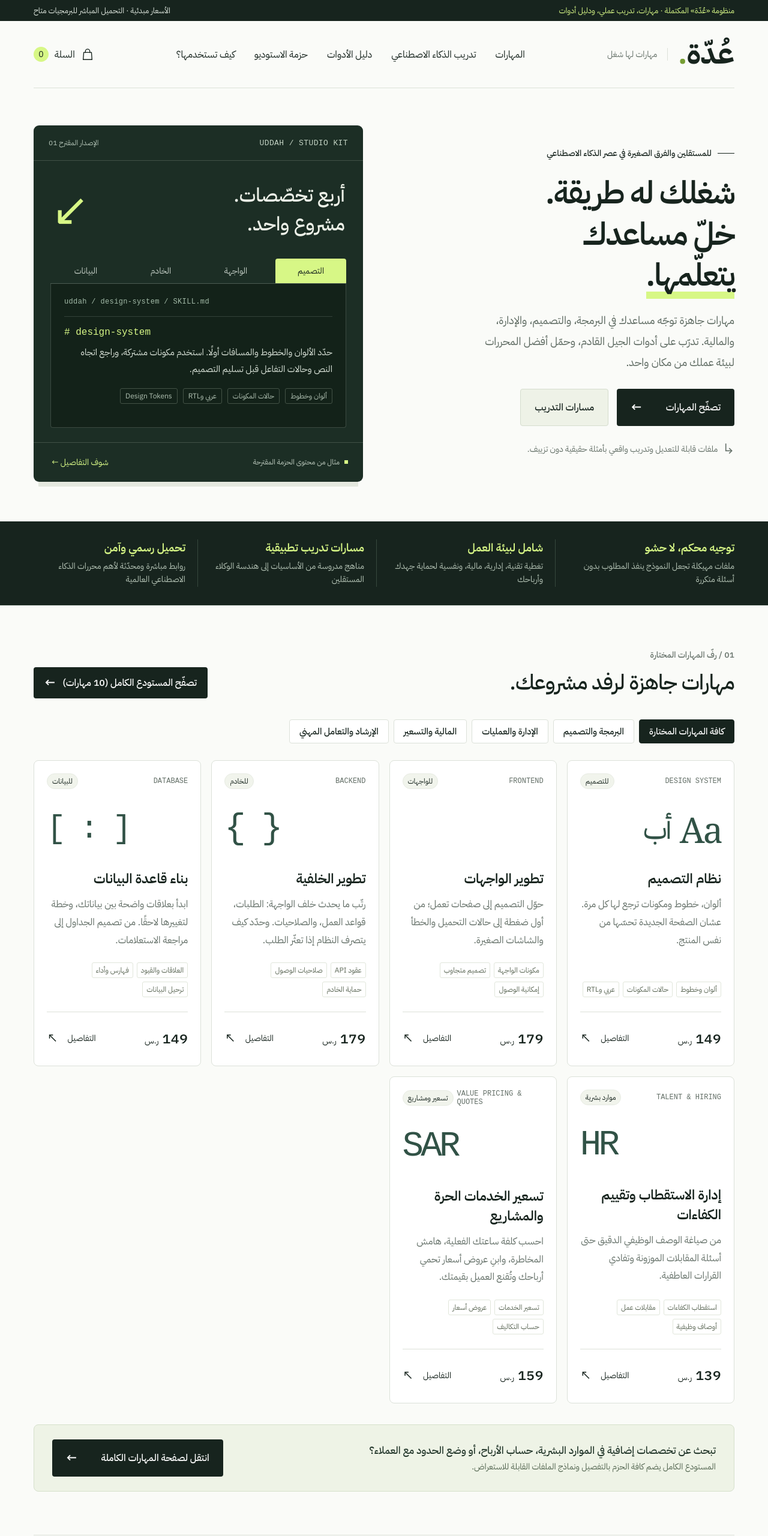
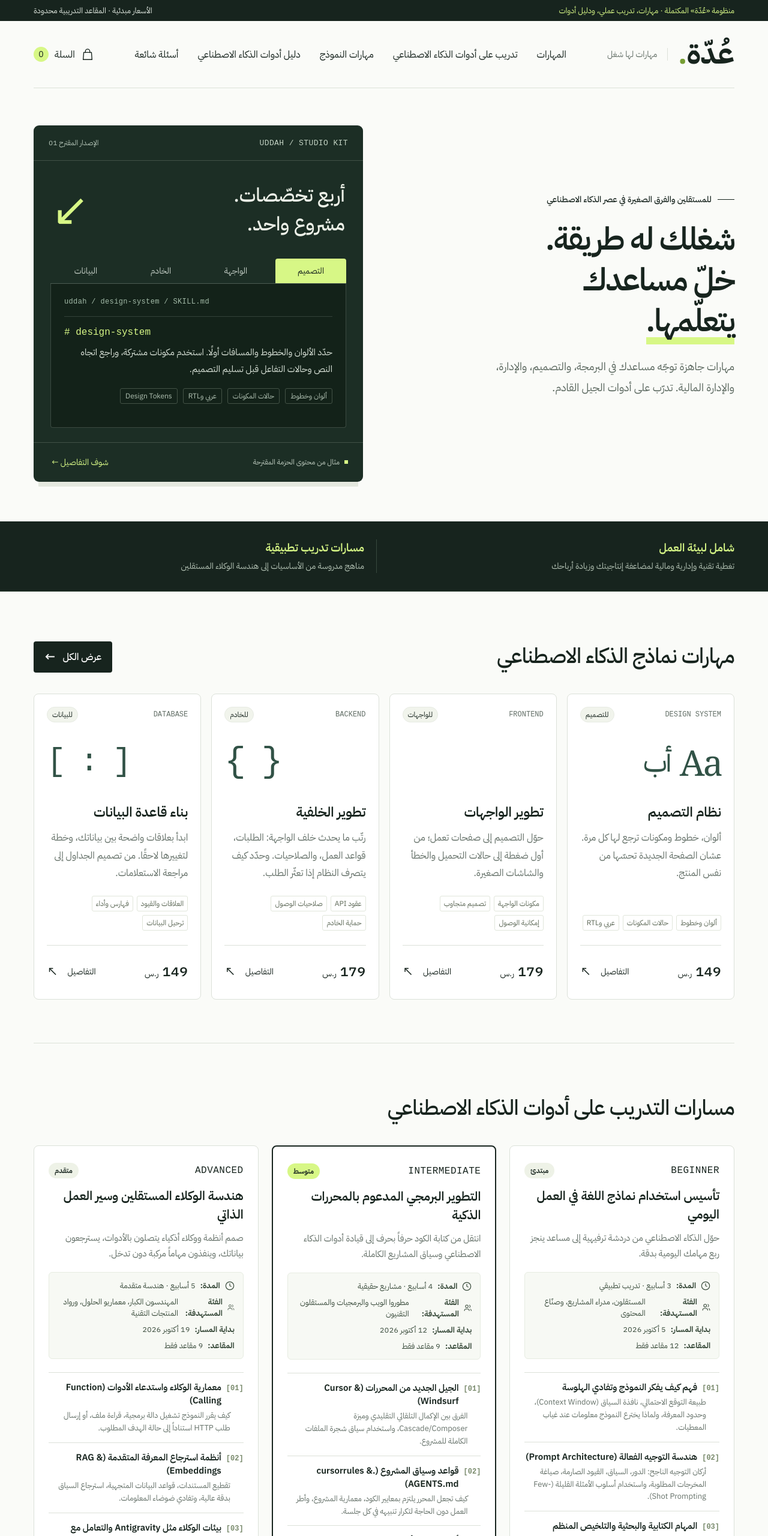
Before and after one commit to WahajAlibtikar/skills-studio, a website built with Vite: page index.html in a window 1280 px wide. Shown: the top 2560 px of the page at 60% size. Built offline with nearby package versions, Linux system fonts and the light colour scheme.

Commit message:
refine homepage navigation and training offers

```diff
--- a/app.js
+++ b/app.js
@@ -6,6 +6,7 @@
 const cartDialog = document.querySelector('#cart-dialog');
 const homeView = document.querySelector('#home-view');
 const skillsHubView = document.querySelector('#skills-hub-view');
+const toolsHubView = document.querySelector('#tools-hub-view');
 let toastTimer;
 
 // إظهار رسالة التنبيه السريعة (Toast)
@@ -19,15 +20,15 @@
 
 // تبديل العرض بين الصفحة الرئيسية وصفحة المهارات الكاملة
 function switchToView(viewName) {
+  homeView.classList.toggle('hidden', viewName !== 'home');
+  skillsHubView.classList.toggle('active', viewName === 'skills-hub');
+  toolsHubView.classList.toggle('active', viewName === 'tools-hub');
   if (viewName === 'skills-hub') {
-    homeView.classList.add('hidden');
-    skillsHubView.classList.add('active');
-    window.scrollTo({ top: 0, behavior: 'smooth' });
     renderAllProducts('all');
-  } else {
-    skillsHubView.classList.remove('active');
-    homeView.classList.remove('hidden');
+  } else if (viewName === 'tools-hub') {
+    renderToolsDirectory();
   }
+  window.scrollTo({ top: 0, behavior: 'smooth' });
 }
 
 // معاينة محتوى ملف المهارة في البطل (Hero Interactive Preview)
@@ -87,20 +88,11 @@
 }
 
 // حقن منتجات الصفحة الرئيسية
-function renderHomeProducts(category = 'all') {
+function renderHomeProducts() {
   const container = document.querySelector('#home-products-grid');
   if (!container) return;
 
-  const items = Object.values(products).filter(p => {
-    if (p.id === 'studio') return false; // معروضة في قسم منفصل
-    if (category === 'all') return true;
-    return p.category === category;
-  });
-
-  // في الصفحة الرئيسية نعرض أبرز 4 أو 6 منتجات حسب التصنيف
-  const displayedItems = category === 'all'
-    ? items.filter(p => p.featured || ['hr_hiring', 'finance_pricing', 'mentorship_career', 'design', 'frontend', 'backend'].includes(p.id)).slice(0, 6)
-    : items;
+  const displayedItems = ['design', 'frontend', 'backend', 'database'].map(id => products[id]);
 
   container.innerHTML = displayedItems.map(createProductCardHTML).join('');
 }
@@ -161,6 +153,12 @@
             <svg viewBox="0 0 24 24" fill="none" stroke="currentColor" stroke-width="1.8" style="width:16px;height:16px;"><path d="M16 21v-2a4 4 0 0 0-4-4H6a4 4 0 0 0-4 4v2"/><circle cx="9" cy="7" r="4"/><path d="M22 21v-2a4 4 0 0 0-3-3.87"/><path d="M16 3.13a4 4 0 0 1 0 7.75"/></svg>
             <strong>الفئة المستهدفة:</strong> <span>${track.audience}</span>
           </div>
+          <div class="track-meta-row">
+            <strong>بداية المسار:</strong> <span>${track.startDate}</span>
+          </div>
+          <div class="track-meta-row">
+            <strong>المقاعد:</strong> <span>${track.seats} مقاعد فقط</span>
+          </div>
         </div>
 
         <ul class="track-chapters-list">
@@ -180,7 +178,7 @@
             <strong>المخرج النهائي:</strong> ${track.outcome}
           </div>
           <button class="button primary" data-track-enroll="${track.id}" style="width:100%;justify-content:center;min-height:48px;">
-            احجز مقعدك في المسار <span aria-hidden="true">←</span>
+            <bdi>${track.price}</bdi> ر.س <span aria-hidden="true">←</span>
           </button>
         </div>
       </article>
@@ -214,11 +212,8 @@
         </div>
 
         <div class="tool-actions">
-          <a href="${tool.downloadUrl}" target="_blank" rel="noopener noreferrer" class="tool-btn primary" aria-label="تحميل أداة ${tool.name}">
-            تحميل مباشر <span aria-hidden="true">↗</span>
-          </a>
-          <a href="${tool.websiteUrl}" target="_blank" rel="noopener noreferrer" class="tool-btn secondary" aria-label="الموقع الرسمي لأداة ${tool.name}">
-            الموقع الرسمي
+          <a href="${tool.websiteUrl}" target="_blank" rel="noopener noreferrer" class="tool-btn primary" aria-label="زيارة الموقع الرسمي لأداة ${tool.name}">
+            زيارة الموقع الرسمي <span aria-hidden="true">↗</span>
           </a>
         </div>
       </article>
@@ -268,7 +263,7 @@
     return;
   }
   if (id !== 'studio' && cart.has('studio')) {
-    showToast('المهارة مشمولة بالفعل في حزمة الاستوديو الشاملة');
+    showToast('المهارة مشمولة بالفعل في مهارات النموذج');
     return;
   }
   if (id === 'studio') {
@@ -296,7 +291,7 @@
 
   const sum = [...cart].reduce((a, id) => a + (products[id] ? products[id].price : 0), 0);
   el.innerHTML = `
-    ${cart.has('studio') ? '<p class="bundle-conflict">حزمة الاستوديو تشمل كافة المهارات التقنية الأربع بتوفير 40%.</p>' : ''}
+    ${cart.has('studio') ? '<p class="bundle-conflict">مهارات النموذج تشمل المهارات التقنية الأربع بتوفير 40%.</p>' : ''}
     ${[...cart].map(id => {
       const p = products[id];
       if (!p) return '';
@@ -373,18 +368,24 @@
   if (trackBtn) {
     const trackId = trackBtn.dataset.trackEnroll;
     const track = trainingTracks.find(t => t.id === trackId);
-    showToast(`تم تسجيل اهتمامك في مسار: ${track.title}. ستبدأ الدفعة القادمة قريباً.`);
+    showToast(`${track.title} — يبدأ ${track.startDate}، والمتاح ${track.seats} مقاعد فقط.`);
     return;
   }
 
   // الانتقال لصفحة المهارات الكاملة
-  if (e.target.closest('#btn-explore-all-skills') || e.target.closest('#btn-open-full-hub')) {
+  if (e.target.closest('#btn-explore-all-skills')) {
     switchToView('skills-hub');
     return;
   }
 
+  if (e.target.closest('#nav-tools-directory')) {
+    e.preventDefault();
+    switchToView('tools-hub');
+    return;
+  }
+
   // العودة للصفحة الرئيسية
-  if (e.target.closest('#btn-back-to-home') || e.target.closest('#brand-home-link') || e.target.closest('#footer-brand-link')) {
+  if (e.target.closest('#btn-back-to-home') || e.target.closest('#btn-back-from-tools') || e.target.closest('#brand-home-link') || e.target.closest('#footer-brand-link')) {
     switchToView('home');
     return;
   }
@@ -403,15 +404,6 @@
   if (navLink) {
     switchToView('home');
   }
-});
-
-// فلترة الصفحة الرئيسية
-document.querySelector('#home-filter-tabs')?.addEventListener('click', e => {
-  const btn = e.target.closest('.filter-btn');
-  if (!btn) return;
-  document.querySelectorAll('#home-filter-tabs .filter-btn').forEach(b => b.classList.remove('active'));
-  btn.classList.add('active');
-  renderHomeProducts(btn.dataset.homeCat);
 });
 
 // فلترة صفحة المهارات الكاملة
@@ -464,7 +456,7 @@
 });
 
 // التهيئة عند التحميل
-renderHomeProducts('all');
+renderHomeProducts();
 renderTrainingTracks();
 renderToolsDirectory();
 setPreview('design');
--- a/extended-styles.css
+++ b/extended-styles.css
@@ -15,7 +15,7 @@
 }
 .stats-grid {
   display: grid;
-  grid-template-columns: repeat(4, 1fr);
+  grid-template-columns: repeat(2, 1fr);
   gap: 24px;
   padding-block: 30px;
 }
@@ -29,6 +29,10 @@
 .stat-item:first-child {
   border-inline-start: 0;
   padding-inline-start: 0;
+}
+.stat-item:nth-child(2) {
+  border-inline-start: 1px solid #36483d;
+  padding-inline-start: 20px;
 }
 .stat-item strong {
   font-size: 1.15rem;
--- a/index.html
+++ b/index.html
@@ -17,7 +17,7 @@
   <a class="skip" href="#main">انتقل إلى المحتوى</a>
   <div class="concept-bar">
     <span>منظومة «عُدّة» المكتملة · مهارات، تدريب عملي، ودليل أدوات</span>
-    <span>الأسعار مبدئية · التحميل المباشر للبرمجيات متاح</span>
+    <span>الأسعار مبدئية · المقاعد التدريبية محدودة</span>
   </div>
 
   <header class="header wrap">
@@ -27,10 +27,10 @@
     </a>
     <nav aria-label="التنقل الرئيسي">
       <a href="#collection" class="nav-link" data-nav="skills">المهارات</a>
-      <a href="#training" class="nav-link" data-nav="training">تدريب الذكاء الاصطناعي</a>
-      <a href="#tools" class="nav-link" data-nav="tools">دليل الأدوات</a>
-      <a href="#bundle" class="nav-link" data-nav="bundle">حزمة الاستوديو</a>
-      <a href="#how" class="nav-link" data-nav="how">كيف تستخدمها؟</a>
+      <a href="#training" class="nav-link" data-nav="training">تدريب على أدوات الذكاء الاصطناعي</a>
+      <a href="#bundle" class="nav-link" data-nav="bundle">مهارات النموذج</a>
+      <a href="#tools-directory" class="nav-link" data-nav="tools" id="nav-tools-directory">دليل أدوات الذكاء الاصطناعي</a>
+      <a href="#faq" class="nav-link" data-nav="faq">أسئلة شائعة</a>
     </nav>
     <button class="bag-button" id="open-cart" aria-label="افتح السلة">
       <svg viewBox="0 0 24 24" fill="none" stroke="currentColor" stroke-width="1.5" aria-hidden="true"><path d="M5 8h14l1 13H4L5 8Z"/><path d="M8 9V6a4 4 0 0 1 8 0v3"/></svg>
@@ -47,15 +47,10 @@
         <div class="hero-copy">
           <div class="eyebrow"><span class="short-line"></span>للمستقلين والفرق الصغيرة في عصر الذكاء الاصطناعي</div>
           <h1 id="hero-title">شغلك له طريقة.<br>خلّ مساعدك<br><span class="marked">يتعلّمها.</span></h1>
-          <p>مهارات جاهزة توجّه مساعدك في البرمجة، والتصميم، والإدارة، والمالية. تدرّب على أدوات الجيل القادم، وحمّل أفضل المحررات لبيئة عملك من مكان واحد.</p>
-          <div style="display:flex;gap:14px;flex-wrap:wrap;">
-            <a class="button primary" href="#collection">تصفّح المهارات <span aria-hidden="true">←</span></a>
-            <a class="button" style="background:#eef2e7;color:var(--ink);border:1px solid #d5ddce;" href="#training">مسارات التدريب</a>
-          </div>
-          <div class="hero-footnote"><span class="tiny-file" aria-hidden="true">↳</span> ملفات قابلة للتعديل وتدريب واقعي بأمثلة حقيقية دون تزييف.</div>
+          <p>مهارات جاهزة توجّه مساعدك في البرمجة، والتصميم، والإدارة، والإدارة المالية. تدرّب على أدوات الجيل القادم.</p>
         </div>
 
-        <div class="hero-preview" aria-label="معاينة ملفات حزمة الاستوديو">
+        <div class="hero-preview" aria-label="معاينة ملفات مهارات النموذج">
           <div class="preview-top">
             <span class="mono" dir="ltr">UDDAH / STUDIO KIT</span>
             <span class="edition">الإصدار المقترح 01</span>
@@ -82,20 +77,12 @@
       <div class="stats-banner">
         <div class="wrap stats-grid">
           <div class="stat-item">
-            <strong>توجيه محكم، لا حشو</strong>
-            <span>ملفات مهيكلة تجعل النموذج ينفذ المطلوب بدون أسئلة متكررة</span>
-          </div>
-          <div class="stat-item">
             <strong>شامل لبيئة العمل</strong>
-            <span>تغطية تقنية، إدارية، مالية، ونفسية لحماية جهدك وأرباحك</span>
+            <span>تغطية تقنية وإدارية ومالية لمضاعفة إنتاجيتك وزيادة أرباحك</span>
           </div>
           <div class="stat-item">
             <strong>مسارات تدريب تطبيقية</strong>
             <span>مناهج مدروسة من الأساسيات إلى هندسة الوكلاء المستقلين</span>
-          </div>
-          <div class="stat-item">
-            <strong>تحميل رسمي وآمن</strong>
-            <span>روابط مباشرة ومحدّثة لأهم محررات الذكاء الاصطناعي العالمية</span>
           </div>
         </div>
       </div>
@@ -104,37 +91,17 @@
       <section class="collection wrap section-space" id="collection" aria-labelledby="collection-title">
         <div class="section-header">
           <div>
-            <div class="eyebrow muted">01 / رفّ المهارات المختارة</div>
-            <h2 id="collection-title">مهارات جاهزة لرفد مشروعك.</h2>
+            <h2 id="collection-title">مهارات نماذج الذكاء الاصطناعي</h2>
           </div>
           <div class="header-actions">
             <button class="button primary" id="btn-explore-all-skills" style="min-height:46px;padding:10px 18px;gap:12px;">
-              تصفّح المستودع الكامل (10 مهارات) <span aria-hidden="true">←</span>
+              عرض الكل <span aria-hidden="true">←</span>
             </button>
           </div>
         </div>
 
-        <!-- تصنيفات سريعة في الهوم -->
-        <div class="filter-tabs" id="home-filter-tabs">
-          <button class="filter-btn active" data-home-cat="all">كافة المهارات المختارة</button>
-          <button class="filter-btn" data-home-cat="tech">البرمجة والتصميم</button>
-          <button class="filter-btn" data-home-cat="management">الإدارة والعمليات</button>
-          <button class="filter-btn" data-home-cat="finance">المالية والتسعير</button>
-          <button class="filter-btn" data-home-cat="mentorship">الإرشاد والتعامل المهني</button>
-        </div>
-
         <div class="product-grid" id="home-products-grid">
           <!-- تُحقن بواسطة app.js -->
-        </div>
-
-        <div class="view-more-cta-banner">
-          <div>
-            <p>تبحث عن تخصصات إضافية في الموارد البشرية، حساب الأرباح، أو وضع الحدود مع العملاء؟</p>
-            <small>المستودع الكامل يضم كافة الحزم بالتفصيل ونماذج الملفات القابلة للاستعراض.</small>
-          </div>
-          <button class="button primary" id="btn-open-full-hub" style="white-space:nowrap;">
-            انتقل لصفحة المهارات الكاملة <span aria-hidden="true">←</span>
-          </button>
         </div>
       </section>
 
@@ -142,10 +109,8 @@
       <section class="training wrap section-space" id="training" aria-labelledby="training-title" style="border-top:1px solid var(--line);">
         <div class="section-header">
           <div>
-            <div class="eyebrow muted">02 / أكاديمية عُدّة التطبيقية</div>
-            <h2 id="training-title">مسارات التدريب على الذكاء الاصطناعي.</h2>
+            <h2 id="training-title">مسارات التدريب على أدوات الذكاء الاصطناعي</h2>
           </div>
-          <p>مناهج مركّزة بعيدة عن التنظير السطحي.<br>اختر مستواك وانتقل بإنتاجيتك خطوة للأمام.</p>
         </div>
 
         <div class="training-grid" id="training-tracks-grid">
@@ -153,25 +118,10 @@
         </div>
       </section>
 
-      <!-- دليل الأدوات والتحميل الرسمي -->
-      <section class="tools wrap section-space" id="tools" aria-labelledby="tools-title" style="border-top:1px solid var(--line);">
-        <div class="section-header">
-          <div>
-            <div class="eyebrow muted">03 / منصة الأدوات والمحررات</div>
-            <h2 id="tools-title">حمّل بيئة العمل المناسبة لشغلك.</h2>
-          </div>
-          <p>أحدث أدوات ومحررات الذكاء الاصطناعي للمطورين والمحترفين.<br>روابط انتقال رسميّة ومباشرة للتحميل والتثبيت.</p>
-        </div>
-
-        <div class="tools-grid" id="tools-directory-grid">
-          <!-- تُحقن بواسطة app.js -->
-        </div>
-      </section>
-
       <!-- حزمة الاستوديو -->
       <section class="bundle wrap" id="bundle" aria-labelledby="bundle-title">
         <div class="bundle-copy">
-          <div class="eyebrow">04 / حزمة الاستوديو البرمجية</div>
+          <div class="eyebrow">03 / مهارات النموذج</div>
           <h2 id="bundle-title">إذا بتبني من البداية،<br>خذ العُدّة كاملة.</h2>
           <p>المهارات التقنية الأربع الأساسية، ومعها دليل يوضّح متى تستخدم كل واحدة وكيف تسلّم مخرجاتها للخطوة التالية بخصم 40%.</p>
           <div class="bundle-purchase">
@@ -201,10 +151,9 @@
       <section class="how wrap section-space" id="how" aria-labelledby="how-title">
         <div class="section-header">
           <div>
-            <div class="eyebrow muted">05 / من الملف إلى الشغل</div>
+            <div class="eyebrow muted">04 / من الملف إلى الشغل</div>
             <h2 id="how-title">طريقة الاستخدام واضحة ومباشرة.</h2>
           </div>
-          <p>المهارة دليل عمل لمساعدك.<br>وأدوات التنفيذ توفّرها بيئتك.</p>
         </div>
         <div class="steps">
           <article>
@@ -226,10 +175,10 @@
       </section>
 
       <!-- الأسئلة الشائعة -->
-      <section class="faq wrap" aria-labelledby="faq-title">
+      <section class="faq wrap" id="faq" aria-labelledby="faq-title">
         <div>
           <div class="eyebrow muted">قبل ما تختار</div>
-          <h2 id="faq-title">أسئلة في محلّها.</h2>
+          <h2 id="faq-title">أسئلة شائعة</h2>
           <p>هنا التفاصيل اللي تفرق<br>قبل ما تضيف للسلة.</p>
         </div>
         <div class="questions">
@@ -284,6 +233,21 @@
         <!-- تُحقن بواسطة app.js -->
       </div>
     </div>
+
+    <!-- صفحة دليل أدوات الذكاء الاصطناعي -->
+    <div id="tools-hub-view" class="skills-hub-view wrap">
+      <button class="hub-nav-back" id="btn-back-from-tools">
+        <span aria-hidden="true">→</span> العودة إلى الصفحة الرئيسية
+      </button>
+      <div class="hub-hero">
+        <div class="eyebrow muted">دليل أدوات الذكاء الاصطناعي</div>
+        <h1>اختر الأداة المناسبة لطريقة عملك.</h1>
+        <p>دليل مركّز لأهم المحررات والوكلاء البرمجيين، مع المنصات المدعومة وروابط المواقع الرسمية.</p>
+      </div>
+      <div class="tools-grid" id="tools-directory-grid">
+        <!-- تُحقن بواسطة app.js -->
+      </div>
+    </div>
   </main>
 
   <footer class="footer">
--- a/uddah-data.js
+++ b/uddah-data.js
@@ -236,7 +236,7 @@
     categoryName: 'حزم شاملة',
     badge: 'الحزمة المتكاملة',
     mark: 'ALL',
-    title: 'حزمة الاستوديو الشاملة',
+    title: 'مهارات النموذج',
     english: 'THE STUDIO KIT',
     price: 499,
     summary: 'المهارات الأربع الأساسية مع دليل البداية وقوالب تسليم العمل بين المهارات دفعة واحدة.',
@@ -264,6 +264,9 @@
     title: 'تأسيس استخدام نماذج اللغة في العمل اليومي',
     subtitle: 'حوّل الذكاء الاصطناعي من دردشة ترفيهية إلى مساعد ينجز ربع مهامك اليومية بدقة.',
     duration: '3 أسابيع · تدريب تطبيقي',
+    startDate: '5 أكتوبر 2026',
+    seats: 12,
+    price: 790,
     audience: 'المستقلون، مدراء المشاريع، وصنّاع المحتوى',
     outcome: 'دليل توجيه شخصي وقوالب أوامر مجربة لعملك اليومي.',
     chapters: [
@@ -296,6 +299,9 @@
     title: 'التطوير البرمجي المدعوم بالمحررات الذكية',
     subtitle: 'انتقل من كتابة الكود حرفاً بحرف إلى قيادة أدوات الذكاء الاصطناعي وسياق المشاريع الكاملة.',
     duration: '4 أسابيع · مشاريع حقيقية',
+    startDate: '12 أكتوبر 2026',
+    seats: 9,
+    price: 1290,
     audience: 'مطوروا الويب والبرمجيات والمستقلون التقنيون',
     outcome: 'بناء مشروع واقعي متكامل يديره ويراجعه محرر ذكي وفق قواعد محددة مسبقاً.',
     chapters: [
@@ -328,6 +334,9 @@
     title: 'هندسة الوكلاء المستقلين وسير العمل الذاتي',
     subtitle: 'صمم أنظمة ووكلاء أذكياء يتصلون بالأدوات، يسترجعون بياناتك، وينفذون مهاماً مركبة دون تدخل.',
     duration: '5 أسابيع · هندسة متقدمة',
+    startDate: '19 أكتوبر 2026',
+    seats: 9,
+    price: 1890,
     audience: 'المهندسون الكبار، معماريو الحلول، ورواد المنتجات التقنية',
     outcome: 'نظام وكيل ذكاء اصطناعي مكتمل متصل بقواعد بيانات وأدوات تنفيذية مع قياس الجودة والأمان.',
     chapters: [
```
